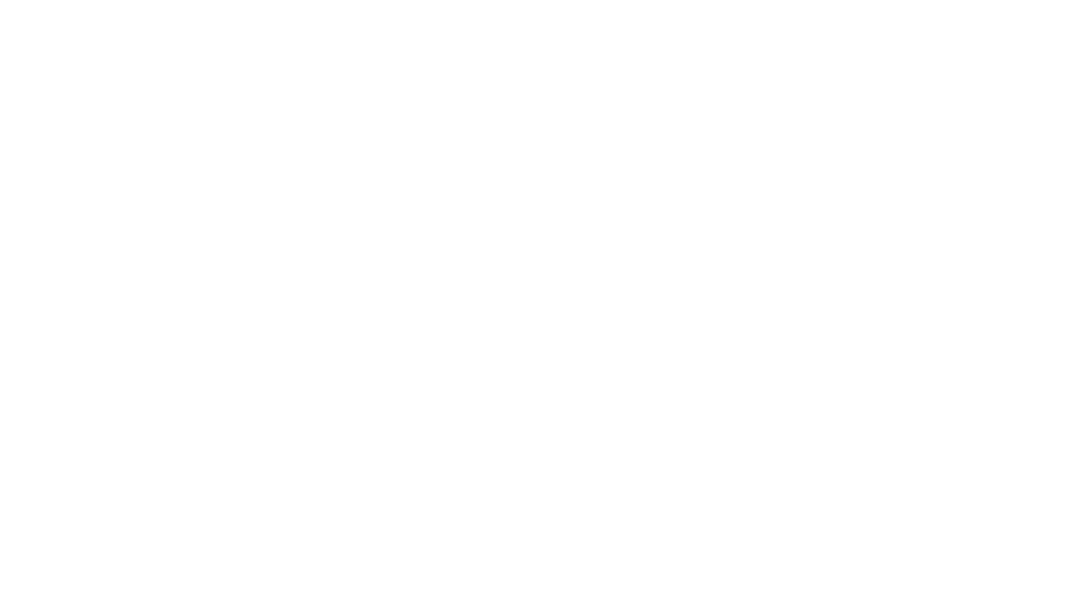
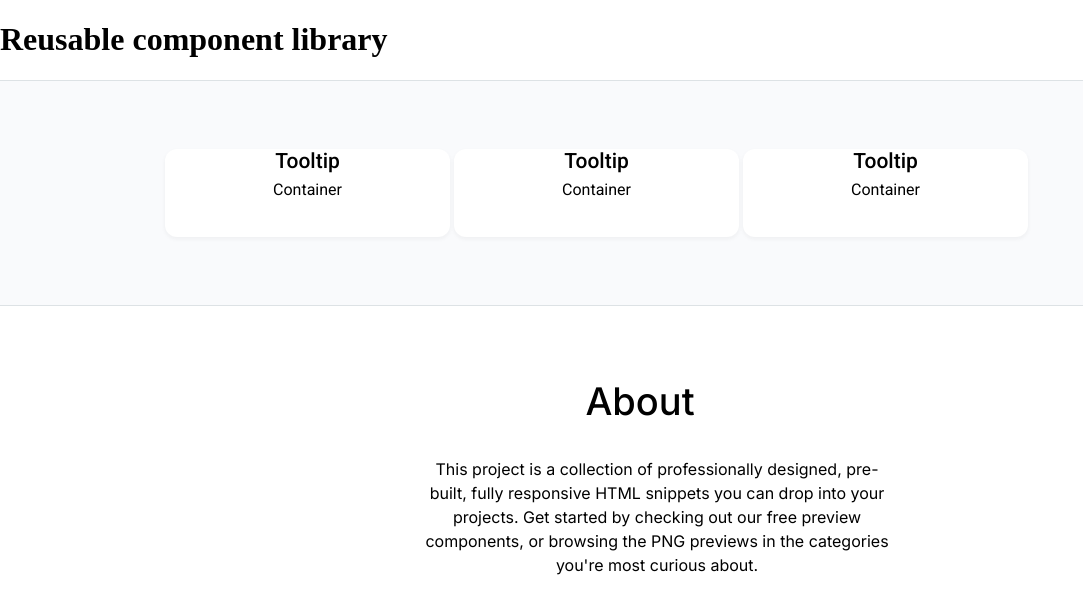
Before and after one commit to js-tasks-ru/htmlcss-20230411_sa, a website: page index.html in a window 1280 px wide. Shown: the whole page, without its empty margins (0-1083 px from the left). Drawn offline with nearby package versions, Linux system fonts and the light colour scheme.

Commit message:
Main page

```diff
--- a/assets/css/main.css
+++ b/assets/css/main.css
@@ -1,4 +1,13 @@
 @import '../fonts/fonts.css';
+
+@import '../../components/header/page.css';
+
+@import '../../components/header/header.css';
+@import '../../components/card-grid/card-grid.css';
+@import '../../components/footer/footer.css';
+
+@import '../../components/card/card.css';
+
 
 :root {
     --white: #ffffff;
@@ -7,7 +16,7 @@
     --purple: #7048E8;
     --blue: #374FC7;
     --red: #F03D3E;
-    --grey-1: #F8F9FA;
+    --grey-1: #F9FAFC;
     --grey-2: #DDE2E5;
     --grey-3: #ACB5BD;
     --grey-4: #495057;
@@ -18,7 +27,3 @@
     --primary: var(--blue);
     --secondary: var(--purple);
 }
-
-* {
-    font-family: 'Roboto', sans-serif;
-}
--- a/assets/fonts/fonts.css
+++ b/assets/fonts/fonts.css
@@ -1 +1,2 @@
 @import url('https://fonts.googleapis.com/css2?family=Roboto:ital,wght@0,100;0,300;0,400;0,500;0,700;0,900;1,100;1,300;1,400;1,500;1,700;1,900&display=swap');
+@import url('https://fonts.googleapis.com/css2?family=Inter:wght@100;200;300;400;500;600;700;800;900&display=swap');
--- /dev/null
+++ b/components/card-grid/card-grid.css
@@ -0,0 +1,6 @@
+.card-grid {
+    padding: 68px 165px ;
+    background-color: var(--grey-1);
+    border-top: 1px solid var(--grey-2);
+    border-bottom: 1px solid var(--grey-2);
+}
--- /dev/null
+++ b/components/card/card.css
@@ -0,0 +1,27 @@
+.card {
+    display: inline-block;
+    width: 30%;
+    background-color: var(--white);
+    box-shadow: 0px 2px 4px rgba(33, 36, 41, 0.05);
+    border-radius: 12px;
+}
+
+.card__heading {
+    margin: 0px 0px 6px 0px;
+    font-family: 'Roboto', sans-serif;
+    font-style: normal;
+    font-weight: 500;
+    font-size: 21px;
+    line-height: 25px;
+    text-align: center;
+}
+
+.card__comment {
+    margin: 0px 0px 38px;
+    font-family: 'Roboto', sans-serif;
+    font-style: normal;
+    font-weight: 400;
+    font-size: 16px;
+    line-height: 19px;
+    text-align: center;
+}
--- /dev/null
+++ b/components/footer/footer.css
@@ -0,0 +1,23 @@
+.footer {}
+
+.footer__heading {
+    margin: 71px 0px 32px;
+    text-align: center;
+
+    font-family: 'Inter', sans-serif;
+    font-style: normal;
+    font-weight: 500;
+    font-size: 38px;
+    line-height: 48px;
+}
+
+.footer__content {
+    margin: 0px 383px 0px 417px;
+    text-align: center;
+
+    font-family: 'Inter', sans-serif;
+    font-style: normal;
+    font-weight: 400;
+    font-size: 16px;
+    line-height: 24px;
+}
--- /dev/null
+++ b/components/header/header.css
@@ -0,0 +1,3 @@
+.header {
+    background-color: var(--white);
+}
--- /dev/null
+++ b/components/page/page.css
@@ -0,0 +1,3 @@
+.page{
+
+}
--- a/index.html
+++ b/index.html
@@ -1,10 +1,51 @@
 <!DOCTYPE html>
-<!-- Главная страница -->
-<html lang="ru">
-    <head>
-        <link rel="stylesheet" href="./assets/css/main.css">
-    </head>
-    <body>
+<html lang="en">
 
-    </body>
+<head>
+    <meta charset="UTF-8">
+    <meta http-equiv="X-UA-Compatible" content="IE=edge">
+    <meta name="viewport" content="width=device-width, initial-scale=1.0">
+    <link rel="stylesheet" href="https://necolas.github.io/normalize.css/8.0.1/normalize.css">
+    <link rel="stylesheet" href="./assets/css/main.css">
+    <title>Document</title>
+</head>
+
+<body>
+    <page class="page">
+
+        <header class="header">
+            <h1>Reusable component library</h1>
+        </header>
+
+        <main class="card-grid">
+            <div class="card">
+                <p class="card__heading">Tooltip</p>
+                <p class="card__comment">Container</p>
+            </div>
+
+            <div class="card">
+                <p class="card__heading">Tooltip</p>
+                <p class="card__comment">Container</p>
+            </div>
+
+            <div class="card">
+                <p class="card__heading">Tooltip</p>
+                <p class="card__comment">Container</p>
+            </div>
+
+        </main>
+
+
+
+        <footer class="footer">
+            <h2 class="footer__heading">About</h2>
+            <p class="footer__content">This project is a collection of professionally designed, pre-built, fully
+                responsive HTML snippets you can drop into your projects. Get started by checking out our free
+                preview components, or browsing the PNG previews in the categories you're most curious about.
+            </p>
+        </footer>
+
+    </page>
+</body>
+
 </html>
```
